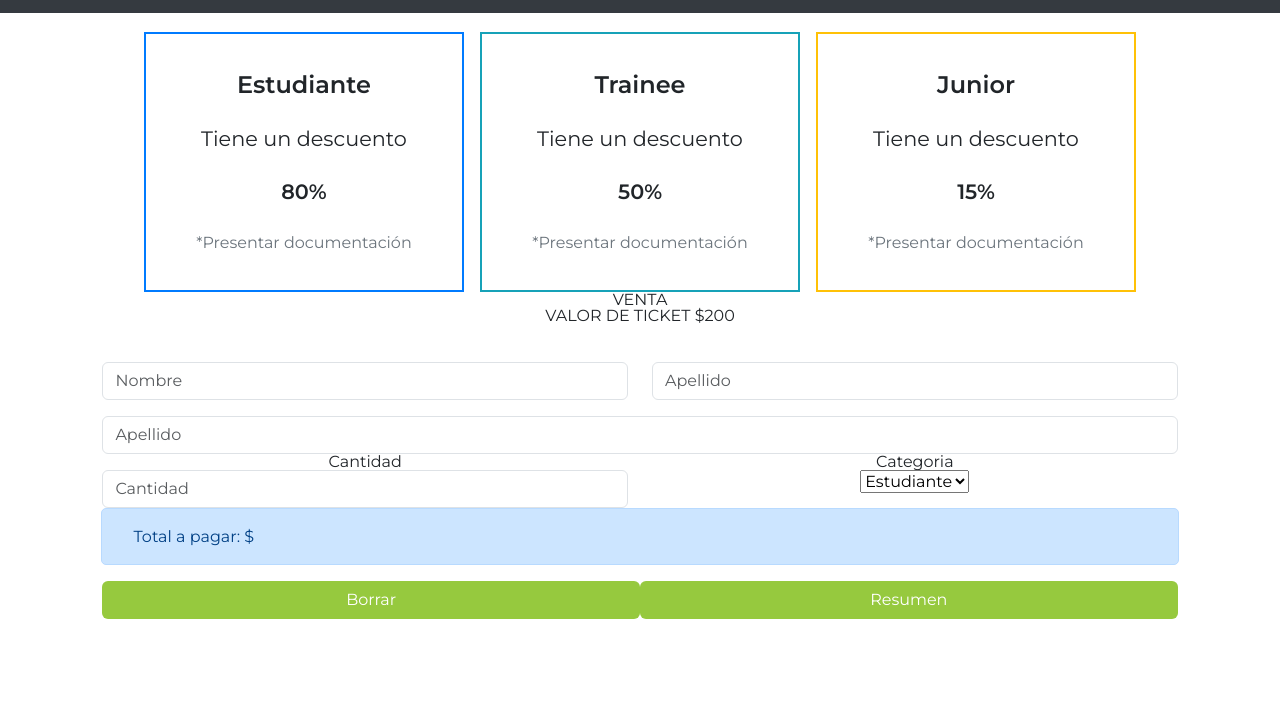
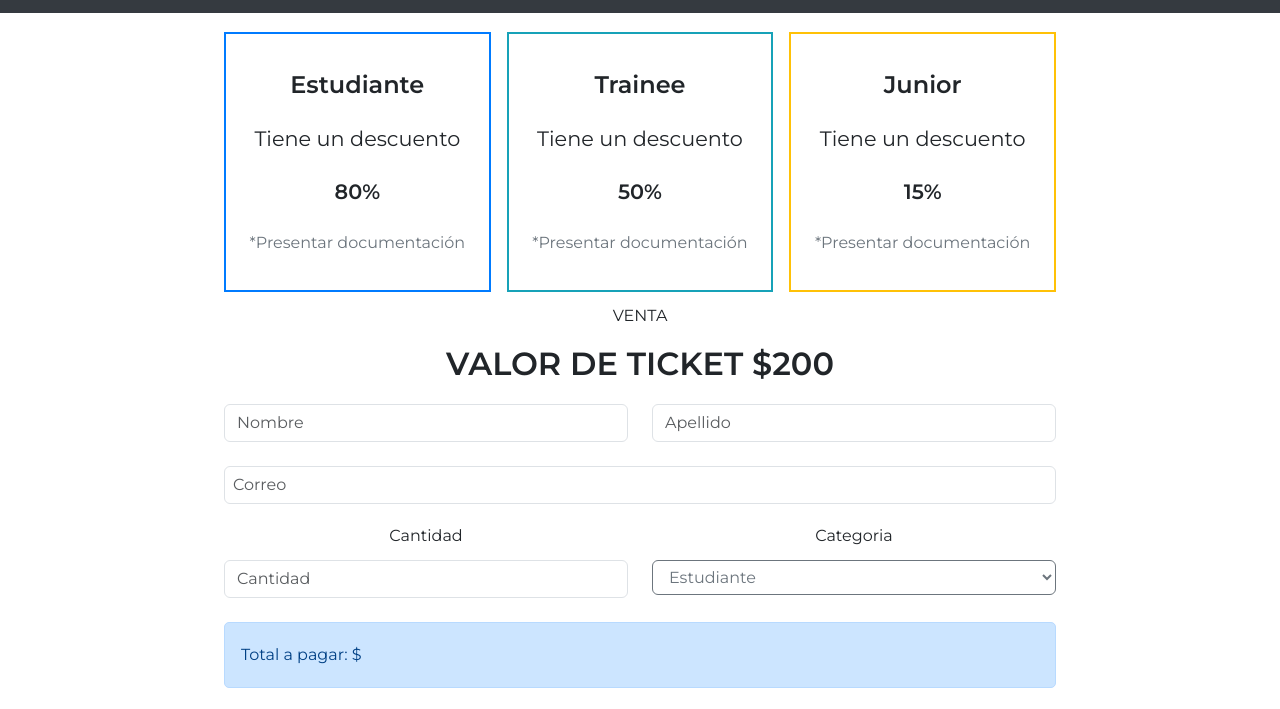
Before and after one commit to ElianZas/codoacodo-integrador-zasherreraelian, a plain HTML site: page pages/comprartickets.html in a window 1280 px wide. Shown: the part 64-773 px from the top of the page. Drawn offline with nearby package versions, Linux system fonts and the light colour scheme.

Commit message:
Ajustes Css, campos required

```diff
--- a/css/style.css
+++ b/css/style.css
@@ -191,13 +191,14 @@ el documento*/
 
 .main-tickets-cards{
     display:grid;
-    grid-template-columns:  repeat( auto-fit, minmax(auto, 20rem) );
+    grid-template-columns:  repeat( auto-fit, minmax(auto, 320px) );
     margin-top:6rem;
+    padding: 0 14rem;
     justify-content: center;
     gap:1rem;
 }
 .card-ticket{
-    padding:2rem;
+    max-width:320px;
     display:flex;
     flex-direction: column;
     row-gap:2rem;
@@ -214,9 +215,11 @@ el documento*/
     font-weight: bold;
 }
 .card-ticket h3{
+    text-align: center;
     font-size: 1.3rem;
 }
 .card-ticket p {
+    white-space: nowrap;
     color:#6C757D;
 }
 .card-ticket.estudiante{
@@ -231,22 +234,48 @@ el documento*/
 
 
 /*Sección Formulario*/
+/*Contenedor formulario*/
 
-/*A pagar*/
+.contenedor-form-tickets h3{
+    text-align: center;
+}
+.seccion-formulario{
+    grid-column: 1/4;
+}
 
+.seccion-formulario .valor-ticket{
+    font-size: 2rem;
+    font-weight: bold;
+}
+.contenedor-campos{
+    margin: 0 auto;
+    width:100%;
+}
+
+.menu-lista{
+    text-align: left;
+}
+
+/*Padding formulario bootstrap*/
+.row>* {
+    padding-left:0px;
+    padding-right:0px;
+}
+/*Total a pagar*/
 .totalPago{
     background-color: #CCE5FF;
     color:#004085;
     text-align: left;
-    width:98%;
-    padding:1.2rem;
+    padding:24px 16px;
     border-radius: 5px;
-    display:inline-block;
     border: solid #B8DAFF 0.5px;
 }
-.totalPago h2{
-    display:inline-block;
+
+.botones-contenedor-form{
+    display:flex;
+    gap:1rem;
 }
+
 
 /*MEDIA QUERIES INDEX*/
 /*####Desktop*/
@@ -255,7 +284,7 @@ el documento*/
         width:60%;
     }
 }
-/*#####Tablets|Notebooks####*/
+/*#####Tablets|Notebooks Hasta la medida 992####*/
 @media (max-width: 992px) {
     .card-orador{
         width:80%;
@@ -278,7 +307,7 @@ el documento*/
         padding:0%;
     }
 }
-/*#####Tablet####*/
+/*#####Tablet - Hasta la medida 768####*/
 @media (max-width: 768px) {
     .footer .submenu{
         flex-wrap: wrap;
@@ -301,4 +330,21 @@ el documento*/
     .contenedor-cards{
         flex-wrap: wrap;
     }
+    /*##Formulario-Comprar tickets## mobile hasta tablet*/
+    /*
+    .totalPago{
+        width:94%;
+        height:60px;
+    }
+    */
+    .main-tickets-cards{
+        padding: 10%;
+    }
+    .seccion-formulario{
+        grid-column: 1/2;
+        padding:0%;
+    }
+    .valor-ticket{
+        text-align: center;
+    }
 }
--- a/pages/comprartickets.html
+++ b/pages/comprartickets.html
@@ -1,6 +1,6 @@
 <!DOCTYPE html>
 <html lang="es">
-<head><!--COLOCAR REQUIRED EN LOS CAMPOS.-->
+<head>
     <meta charset="UTF-8">
     <meta name="viewport" content="width=device-width, initial-scale=1.0">
     <title>Comprar Tickets</title>
@@ -35,34 +35,33 @@
             <h4>15%</h4>
             <p>*Presentar documentación</p>
         </article>
-    </main>
-    <section>
-        <h3 class="text-center">VENTA</h3>
-        <h2 class="text-center valor-ticket">VALOR DE TICKET $200</h2>
-        <div class="contenedor-form">
+        <section class="seccion-formulario">
+            <h3 class="text-center mb-4">VENTA</h3>
+            <h2 class="text-center valor-ticket mb-4">VALOR DE TICKET $200</h2>
+            <div class="contenedor-form-tickets">
                 <form id="formulario" action="" method="GET" class="formulario">
                     <fieldset>
-                    <div class="row justify-content-center">
+                        <div class="row justify-content-center gap-4 contenedor-campos">
                             <div class="col">
-                            <input type="text" class="form-control" placeholder="Nombre" aria-label="Nombre" >
+                                <input type="text" class="form-control" placeholder="Nombre" aria-label="Nombre"  required>
                             </div>
 
                             <div class="col">
                                 <input type="text" class="form-control" placeholder="Apellido" aria-label="Apellido"
-                            >
+                                required>
                             </div>
-                        <div class=" pt-3">
-                            <input type="text" class="form-control" placeholder="Apellido" aria-label="Apellido"
-                            >
+                            <div class="row">
+                                <input type="text" class="form-control px-2" placeholder="Correo" aria-label="Correo"
+                                required>
                             </div>
 
                             <div class="col">
-                            <h3> Cantidad </h3>
+                                <h3 class="mb-3"> Cantidad </h3>
                                 <input id="id_cantidad" type="number" class="form-control" placeholder="Cantidad" required>
                             </div>
                             <div class="col">
-                            <h3> Categoria </h3>
-                            <select class="menu-lista" id="select_id" required>
+                                <h3 class="mb-3"> Categoria </h3>
+                                <select class="menu-lista btn btn-secondary dropdown-toggle w-100"  role="button" id="select_id" required>
                                         <option role="button"  class="dropdown-item" id="t_estudiante" selected="selected" value="estudiante">Estudiante</option>
                                         <option role="button"  class="dropdown-item" id="t_trainee" value="trainee">Trainee</option>
                                         <option role="button"  class="dropdown-item"  id="t_junior" value="junior">Junior</option>
@@ -71,8 +70,9 @@
                             <div class="row totalPago" id="totalPago">
                                 <h2 id="textoPagar">Total a pagar: $</h2>
                             </div>
-                        <div class="mb-4 pt-3 mensaje-contenedor" id="textarea">
-                            <button type="reset" class="col w-50 btn btn-borrar" id="id_borrar">Borrar</button><button  type="submit"
+                            <div class="mb-4 pt-3 botones-contenedor-form">
+                                <button type="reset" class="col w-50 btn btn-borrar" id="id_borrar">Borrar</button>
+                                <button  type="submit"
                                     class="col w-50 btn btn-enviar" id="id_resumen" >Resumen</button>
                             </div>
                         </div>
@@ -80,6 +80,7 @@
                 </form>
             </div>
         </section>
+    </main>
     <footer class="footer">
         <nav class="map-sitio">
             <ul class="submenu">
--- a/scripts/appHeader.js
+++ b/scripts/appHeader.js
@@ -50,6 +50,5 @@ newHeader.innerHTML = `
       </nav>
   </header>
   `;
-  // Append the new header element to the parent element
 bodyComprarTickets.appendChild(newHeader);
 newHeader.classList.add("fixed-top");
```
Lines whose indentation alone changed are shown as unchanged.
